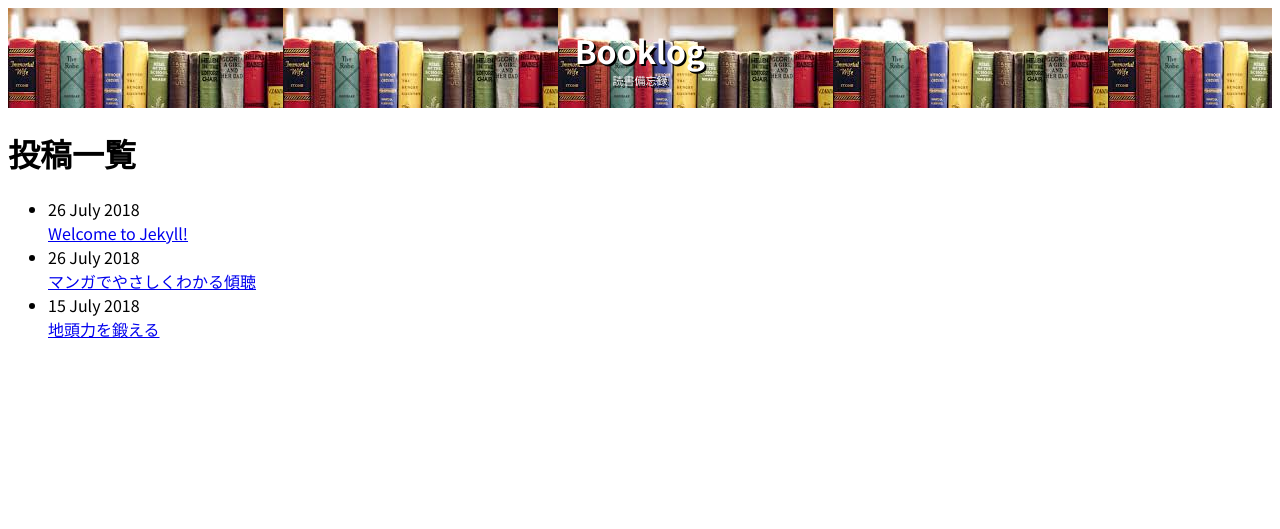
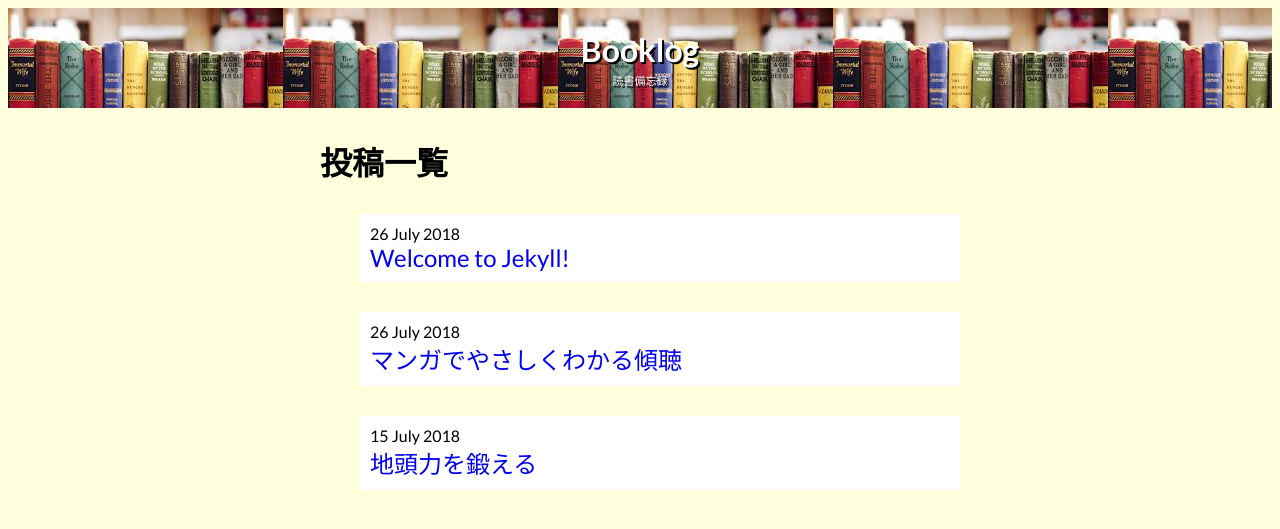
Before and after one commit to sassy/booklog, a Jekyll site: the page built from index.md, in a window 1280 px wide. Shown: the top 529 px of the page. Built offline with Jekyll 4.4.1, drawn with Linux system fonts in a browser that asks for light colours; our own code applies the rules of GitHub Pages for plain Markdown files.

Commit message:
update layout.

```diff
--- a/_posts/2018-07-26-keichou.markdown
+++ b/_posts/2018-07-26-keichou.markdown
@@ -10,3 +10,5 @@ categories: book
 特にエンジニアは質問に対してすぐ問題解決を図ろうとしてしまうので、そこはグッと抑えて共感して相手の本心を引き出すことが重要。
 これはたくさんプラクティスが必要だなと思いました。
 書いた人がカウンセラーなので、ちょっとカウンセリングする人の立場っぽい話が多いですが、参考にはなります。
+
+<iframe style="width:120px;height:240px;" marginwidth="0" marginheight="0" scrolling="no" frameborder="0" src="//rcm-fe.amazon-adsystem.com/e/cm?lt1=_blank&bc1=000000&IS2=1&bg1=FFFFFF&fc1=000000&lc1=0000FF&t=sassyw-22&o=9&p=8&l=as4&m=amazon&f=ifr&ref=as_ss_li_til&asins=B06WV7RMJ9&linkId=8870878e79a6077bcdd7f76a912aaf78"></iframe>
--- a/_sass/main.scss
+++ b/_sass/main.scss
@@ -1,6 +1,25 @@
+
+$main-color: #fdffdd;
 
 body {
-    font-family: 'Noto Sans JP';
+    font-family: Lato, 'Noto Sans JP';
+    background-color: $main-color;
+}
+
+main {
+    margin: 30px auto;
+    max-width: 640px;
+    li {
+        list-style-type: none;
+        display: block;
+        margin: 30px auto;
+        padding: 10px;
+        background-color: #fff;
+        a {
+            text-decoration: none;
+            font-size: 1.5rem;
+        }
+    }
 }
 
 h1#page_header {
--- a/assets/css/style.scss
+++ b/assets/css/style.scss
@@ -3,6 +3,7 @@
 
 @charset "utf-8";
 
+@import url(https://fonts.googleapis.com/css?family=Lato:400,700);
 @import url(https://fonts.googleapis.com/earlyaccess/notosansjp.css);
 
 @import "main"
--- a/index.md
+++ b/index.md
@@ -9,6 +9,9 @@ layout: default
 
 <ul>
 {% for post in site.posts %}
-    <li>{{post.date | date_to_long_string}} <br><a href="{{post.url | | absolute_url}}">{{ post.title }}</a></li>
+    <li>
+        <span>{{post.date | date_to_long_string}}</span> <br>
+        <a href="{{post.url | | absolute_url}}">{{ post.title }}</a>
+    </li>
 {% endfor %}
 </ul>
```
